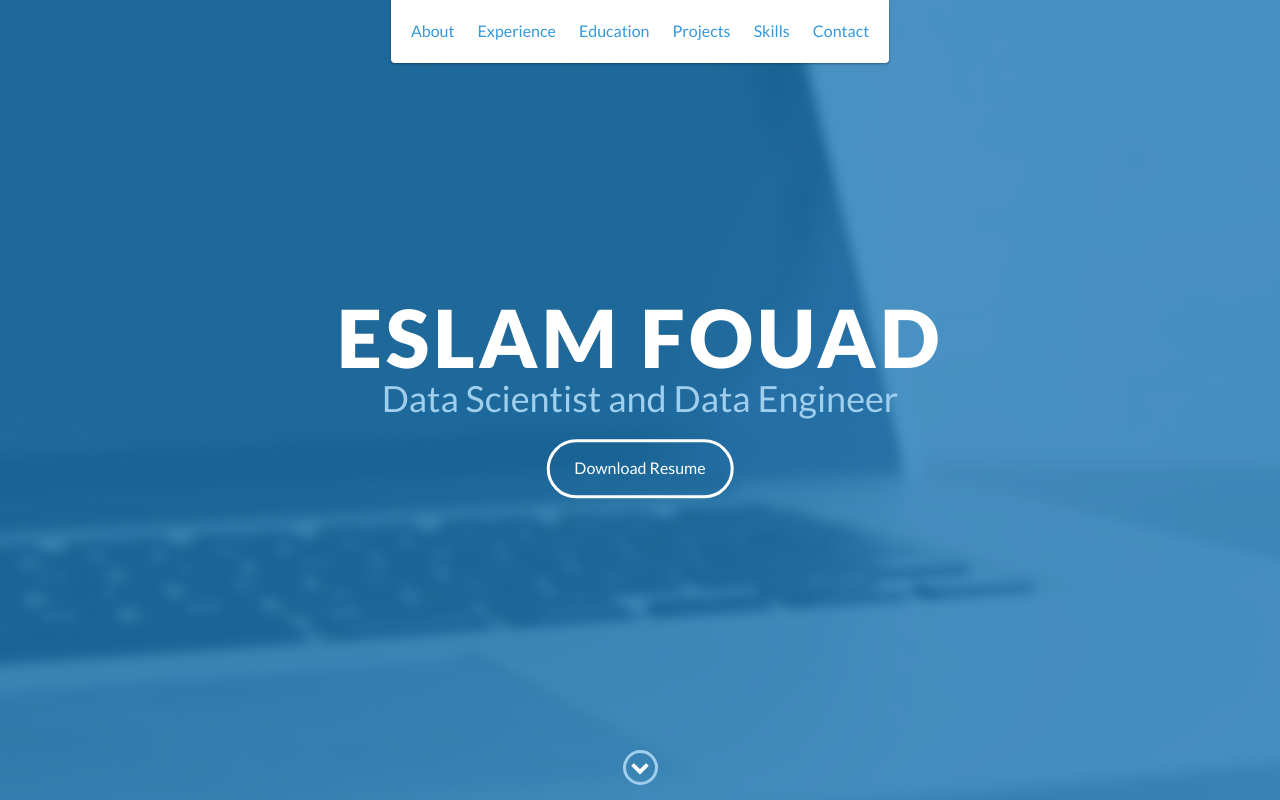
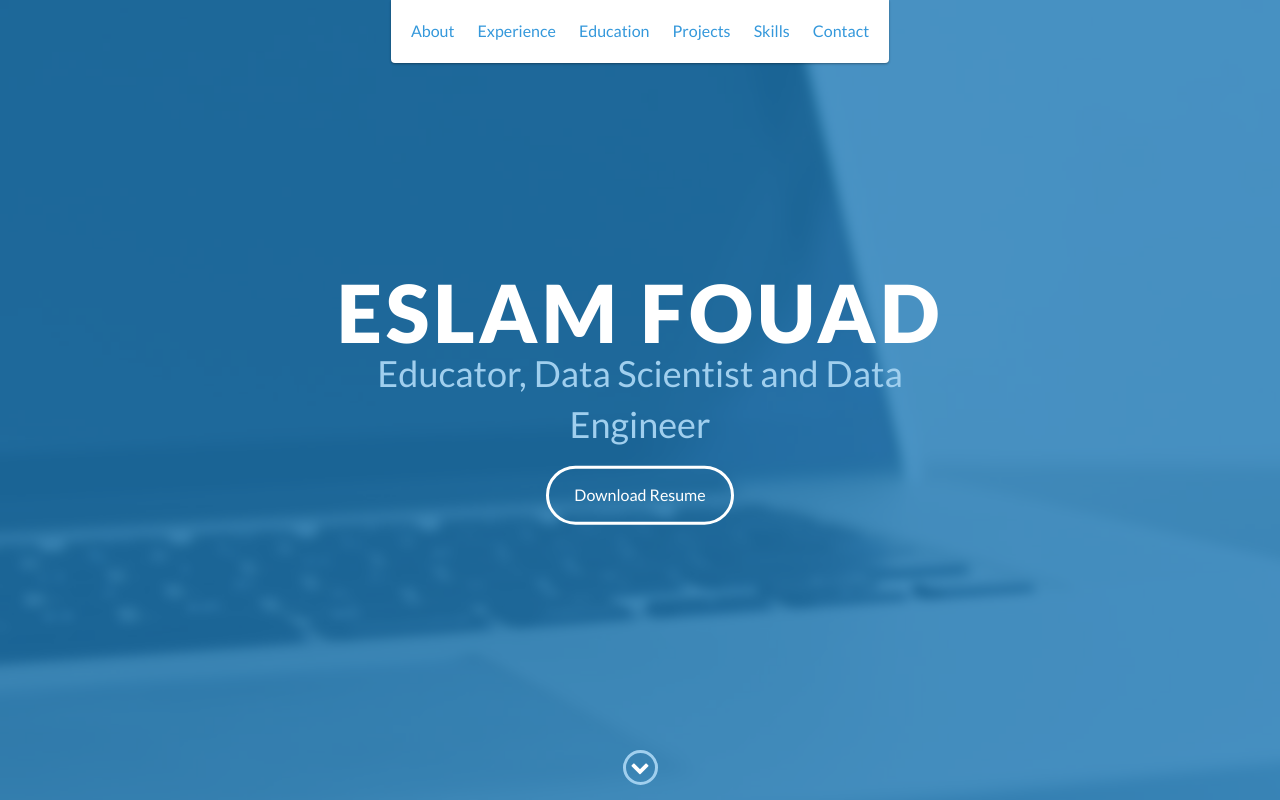
Before and after one commit to EslamFouadd/Eslam-Porfolio, a website: page index.html in a window 1280 px wide. Shown: the top 800 px of the page. Drawn offline with nearby package versions, Linux system fonts and the light colour scheme.

Commit message:
Update index.html
.

```diff
--- a/index.html
+++ b/index.html
@@ -49,7 +49,7 @@
     <div id="lead">
         <div id="lead-content">
             <h1>Eslam Fouad</h1>
-            <h2>Data Scientist and Data Engineer</h2>
+            <h2>Educator, Data Scientist and Data Engineer</h2>
             <a href="#" class="btn-rounded-white">Download Resume</a>
         </div>
         <!-- End #lead-content -->
```
